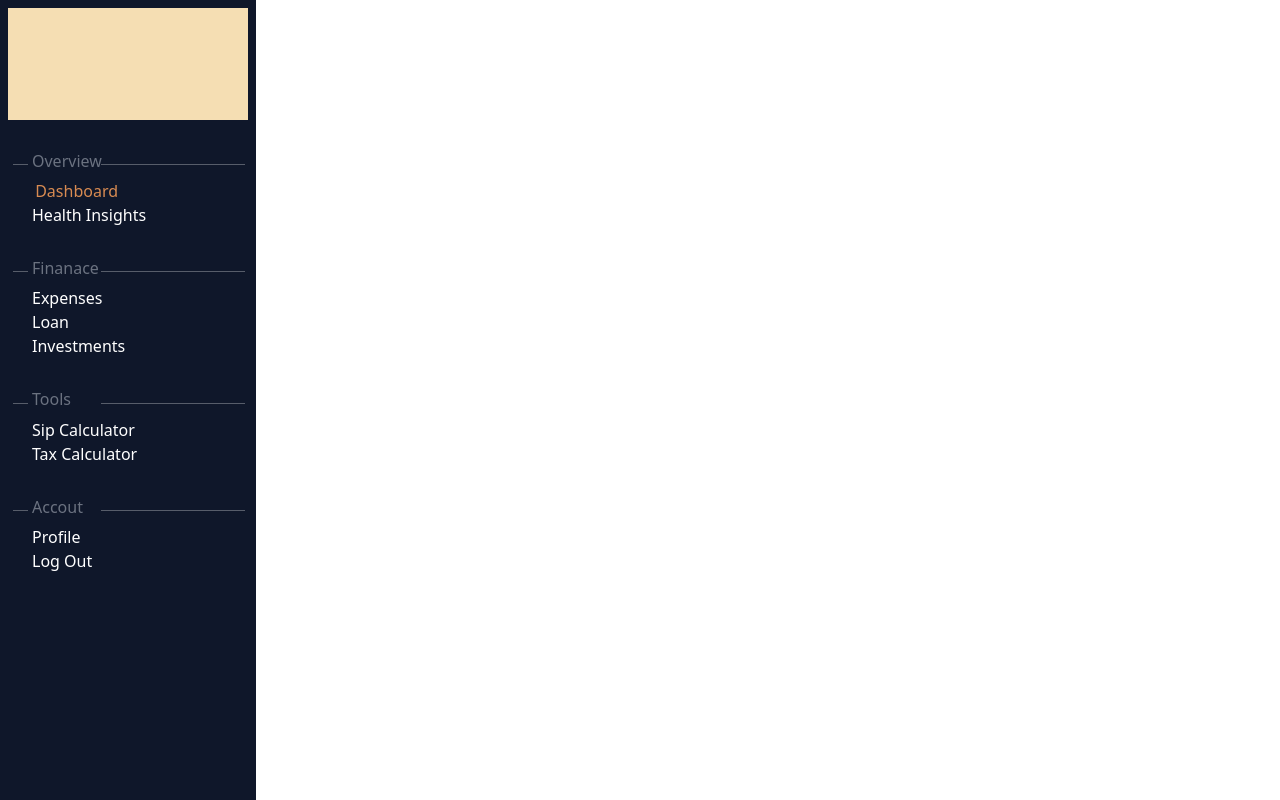
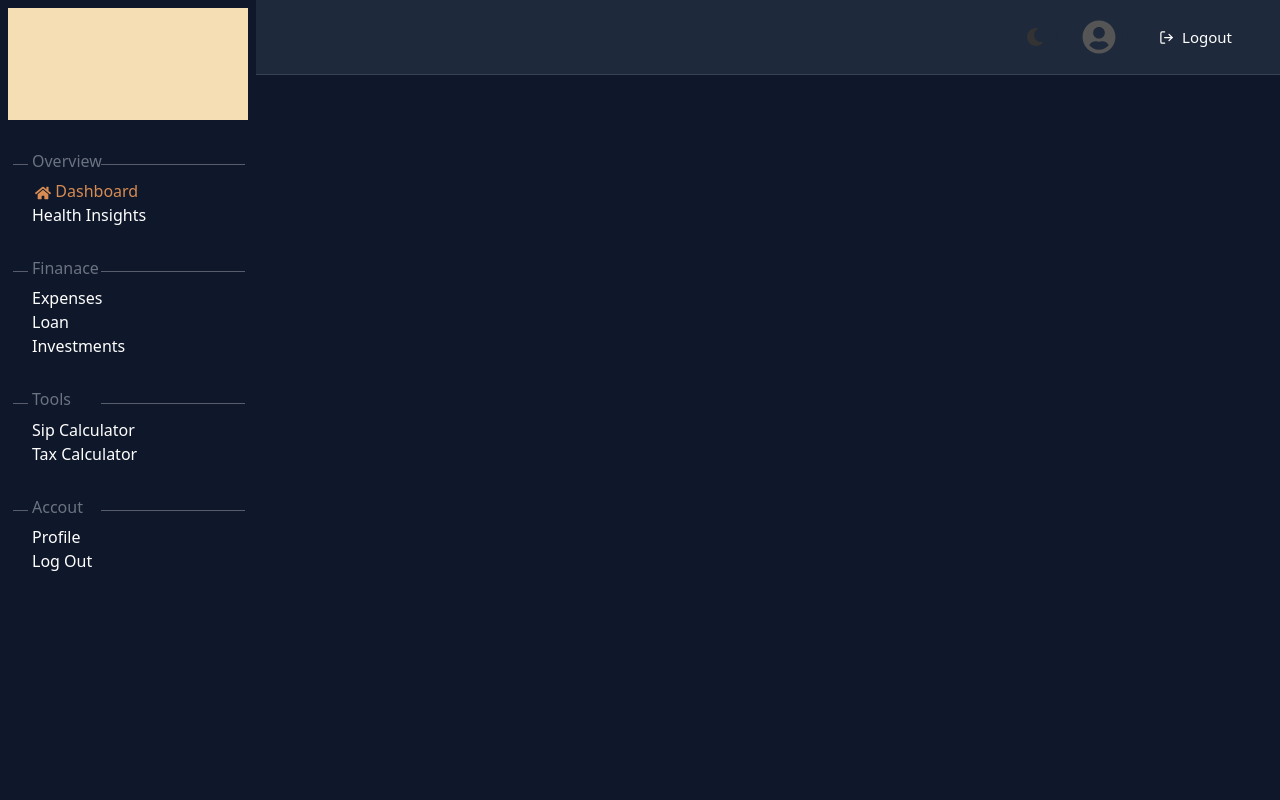
Before and after one commit to vibhasJayavantNatekar/Personal-Finance-Intelligence, a React (Vite) app in the folder frontend/: page /dash in a window 1280 px wide. Built offline with nearby package versions, Linux system fonts and the light colour scheme.

Commit message:
Design a navbar component

```diff
--- a/frontend/package.json
+++ b/frontend/package.json
@@ -14,6 +14,7 @@
     "bootstrap": "^5.3.8",
     "react": "^19.1.1",
     "react-dom": "^19.1.1",
+    "react-icons": "^5.6.0",
     "react-router-dom": "^7.15.1"
   },
   "devDependencies": {
--- a/frontend/src/App.css
+++ b/frontend/src/App.css
@@ -0,0 +1,15 @@
+.dashboard_wrapper {
+    display: flex;
+    height: 100vh;
+     background-color: #0F172A;
+}
+
+.main_section {
+    flex: 1;
+}
+
+.dashboard_content {
+    padding: 20px;
+    /* background-color: #0F172A;
+    height: 90%; */
+}
--- /dev/null
+++ b/frontend/src/Componets/Navbar.css
@@ -0,0 +1,123 @@
+*{
+    margin:0;
+    padding:0;
+    box-sizing:border-box;
+}
+
+.navbar{
+    width:100%;
+    height:75px;
+
+   background-color: #1E293B;
+
+    display:flex;
+    justify-content:space-between;
+    align-items:center;
+
+    padding:0 30px;
+
+    border-bottom: 1px solid #374151;
+}
+
+
+.navbar_left{
+    display:flex;
+    align-items:center;
+    gap:15px;
+}
+
+
+.navbar_right{
+    display:flex;
+    align-items:center;
+    gap:18px;
+}
+
+
+.theme_btn{
+    width:45px;
+    height:45px;
+
+    border:none;
+    outline:none;
+
+    border-radius:50%;
+
+       background-color: #1E293B;
+
+
+    display:flex;
+    justify-content:center;
+    align-items:center;
+
+    cursor:pointer;
+
+    font-size:18px;
+    color:#333;
+
+    transition:0.3s;
+}
+
+.theme_btn:hover{
+    background-color:#D88B52;
+    color:white;
+}
+
+/* PROFILE SECTION */
+
+.profile_section{
+    width:48px;
+    height:48px;
+
+    border-radius:50%;
+
+    background-color: #1E293B;
+
+
+    display:flex;
+    justify-content:center;
+    align-items:center;
+
+    font-size:34px;
+    color:#555;
+
+    cursor:pointer;
+
+    transition:0.3s;
+}
+
+.profile_section:hover{
+    background-color:#D88B52;
+    color:white;
+}
+
+/* LOGOUT BUTTON */
+
+.logout_btn{
+    display:flex;
+    align-items:center;
+    gap:8px;
+
+    padding:12px 18px;
+
+    border:none;
+    outline:none;
+
+    border-radius:10px;
+
+    background-color: #1E293B;
+
+
+    color:white;
+
+    cursor:pointer;
+
+    font-size:15px;
+    font-weight:500;
+
+    transition:0.3s;
+}
+
+.logout_btn:hover{
+    opacity:0.9;
+}
--- /dev/null
+++ b/frontend/src/Componets/Navbar.jsx
@@ -0,0 +1,42 @@
+import "./Navbar.css"
+import { FaMoon, FaUserCircle } from "react-icons/fa"
+import { FiLogOut } from "react-icons/fi"
+
+function Navbar() {
+
+    return (
+        <>
+            <nav className="navbar">
+
+                <div className="navbar_left">
+
+
+                </div>
+
+                <div className="navbar_right">
+
+                    <button className="theme_btn">
+                        <FaMoon />
+                    </button>
+
+                    <div className="profile_section">
+
+                         <FaUserCircle/>
+
+
+
+                    </div>
+
+                    <button className="logout_btn">
+                        <FiLogOut />
+                        Logout
+                    </button>
+
+                </div>
+
+            </nav>
+        </>
+    )
+}
+
+export default Navbar
--- a/frontend/src/Componets/Sidebar.css
+++ b/frontend/src/Componets/Sidebar.css
@@ -1,3 +1,8 @@
+*{
+  margin: 0;
+  padding: 0;
+  box-sizing: border-box;
+}
 .sidebar_wrapper {
   background-color: #0F172A;
   float: left;
--- a/frontend/src/Componets/Sidebar.jsx
+++ b/frontend/src/Componets/Sidebar.jsx
@@ -1,6 +1,7 @@
 import React from 'react'
 import '../Componets/Sidebar.css'
 import { NavLink } from 'react-router-dom'
+import {FaHome, FaWallet} from 'react-icons/fa'
 
 const Sidebar = () => {
     return (
@@ -21,7 +22,7 @@ const Sidebar = () => {
                                 <li>
                                     <NavLink to='/dash' className={({ isActive }) =>
                                         isActive ? "activeLink sidebarItem" : "sidebarItem"
-                                    } > Dashboard </NavLink>
+                                    } > <span><FaHome/>  </span>Dashboard </NavLink>
 
                                 </li>
 
--- a/frontend/src/Pages/Dashboard.jsx
+++ b/frontend/src/Pages/Dashboard.jsx
@@ -1,20 +1,27 @@
 import React from 'react'
 import Sidebar from '../Componets/Sidebar'
+import Navbar from '../Componets/Navbar'
 
 const Dashboard = () => {
   return (
     <>
+ <div className="dashboard_wrapper">
 
-    <div className="section_wrapper">
+    <Sidebar />
 
-        <Sidebar/>
+    <div className="main_section">
 
-           <div className="section_container">
+        <Navbar />
+
+        <div className="dashboard_content">
 
 
-           </div>
+
+        </div>
 
     </div>
+
+</div>
 
     </>
   )
```
Also changed, not shown: frontend/src/Pages/HealthIn.jsx (added, +13 -0 lines), 1 other file (tests, documents, lock files or other folders).
